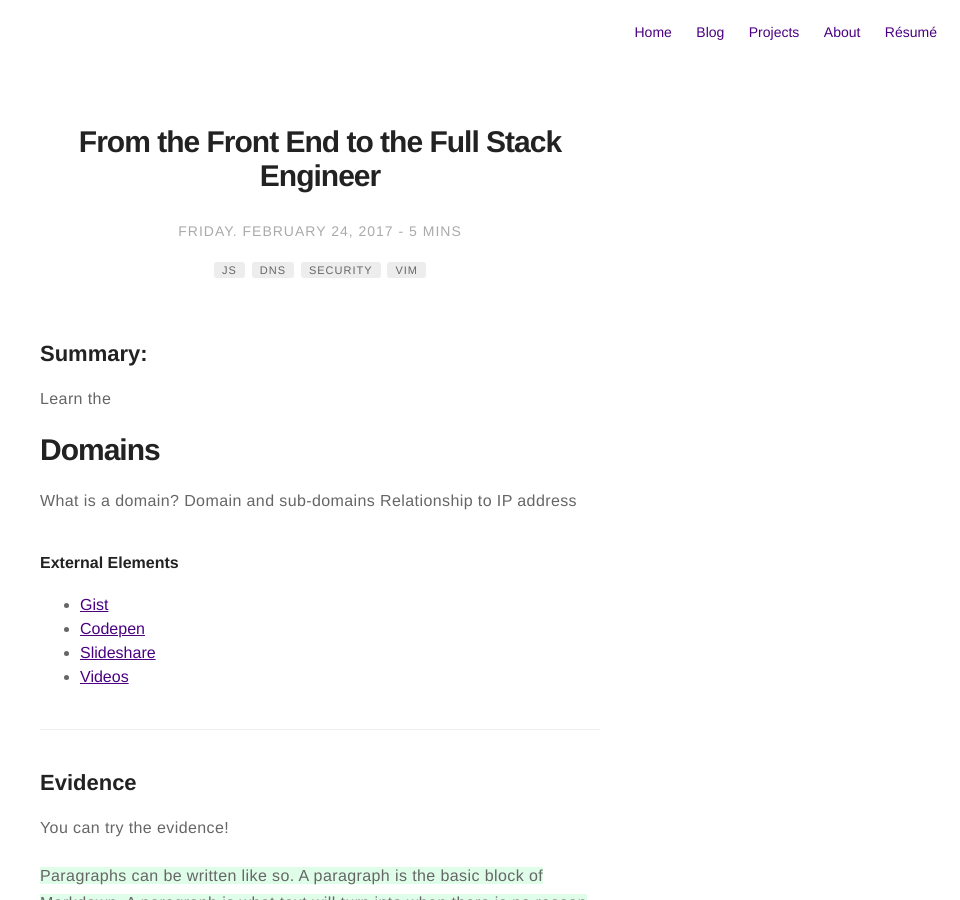
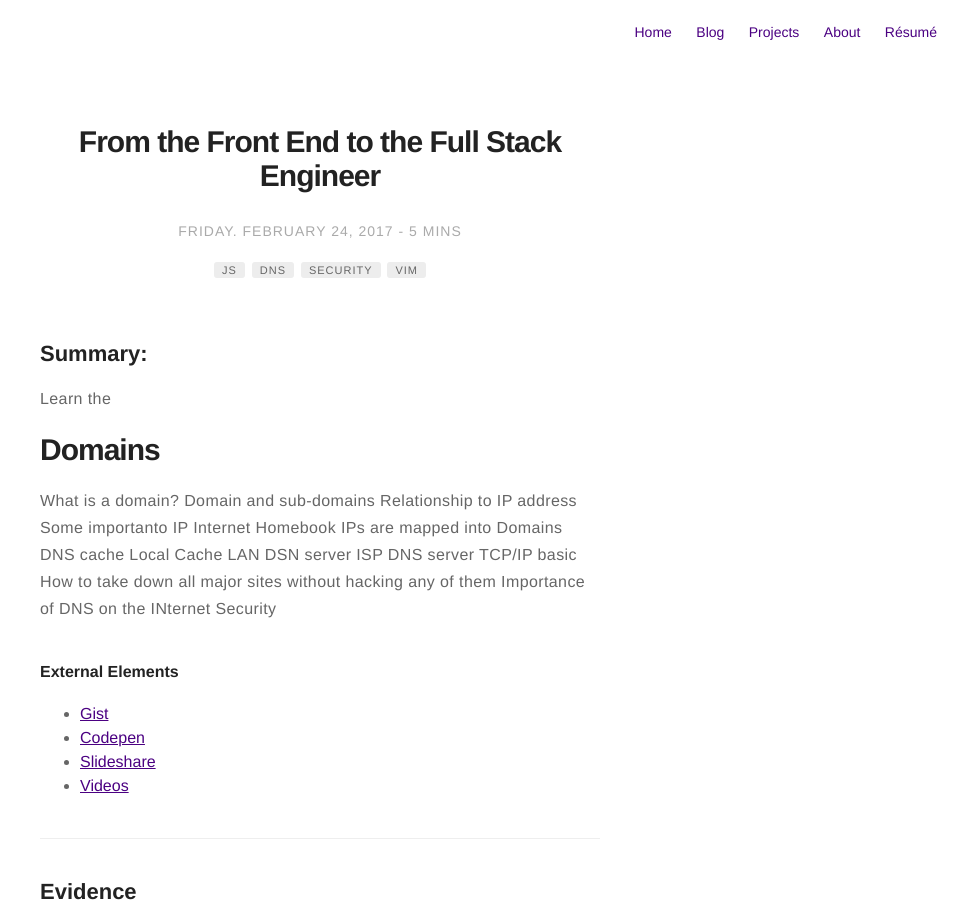
Before and after one commit to iamfortune/yhabib.github.io, a Jekyll site: the page built from _posts/2015-02-24-frontend-to-fullstack.md, in a window 1280 px wide and 900 px high. Shown: the whole window, without its empty margins (320-1280 px from the left). Built offline with Jekyll 4.4.1, drawn with Linux system fonts in a browser that asks for light colours; comment, search, counter and statistics services are not loaded.

Commit message:
Updated cv@

```diff
--- a/_posts/2015-02-24-frontend-to-fullstack.md
+++ b/_posts/2015-02-24-frontend-to-fullstack.md
@@ -23,6 +23,18 @@ Learn the
 What is a domain?
   Domain and sub-domains
   Relationship to IP address
+  Some importanto IP
+  Internet Homebook
+  IPs are mapped into Domains
+  DNS cache
+  Local Cache
+  LAN DSN server
+  ISP DNS server
+  TCP/IP basic
+  How to take down all major sites without hacking any of them
+  Importance of DNS on the INternet
+  Security
+
 
 
 #### External Elements
```
Also changed, not shown: 4 other files.
